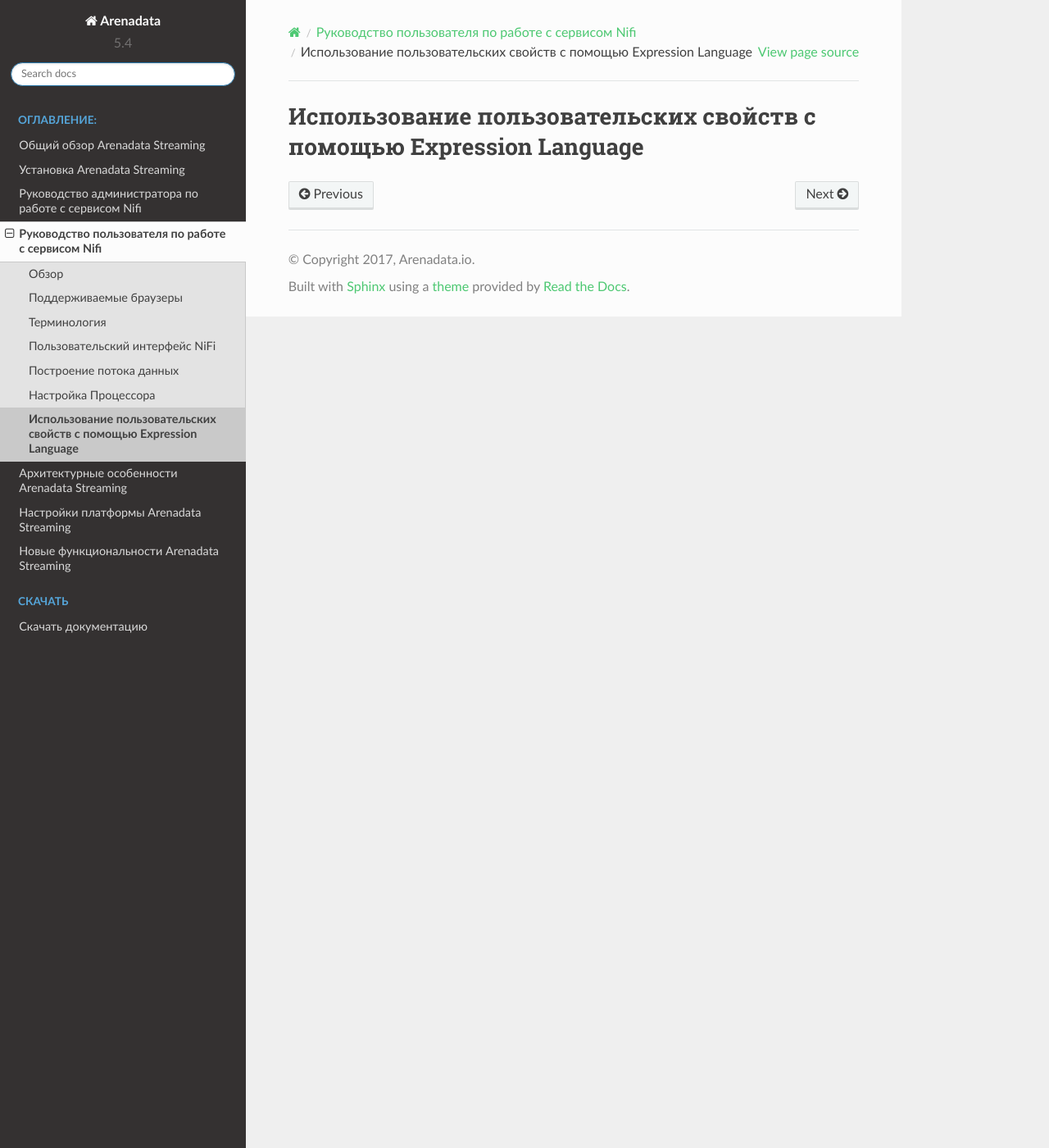
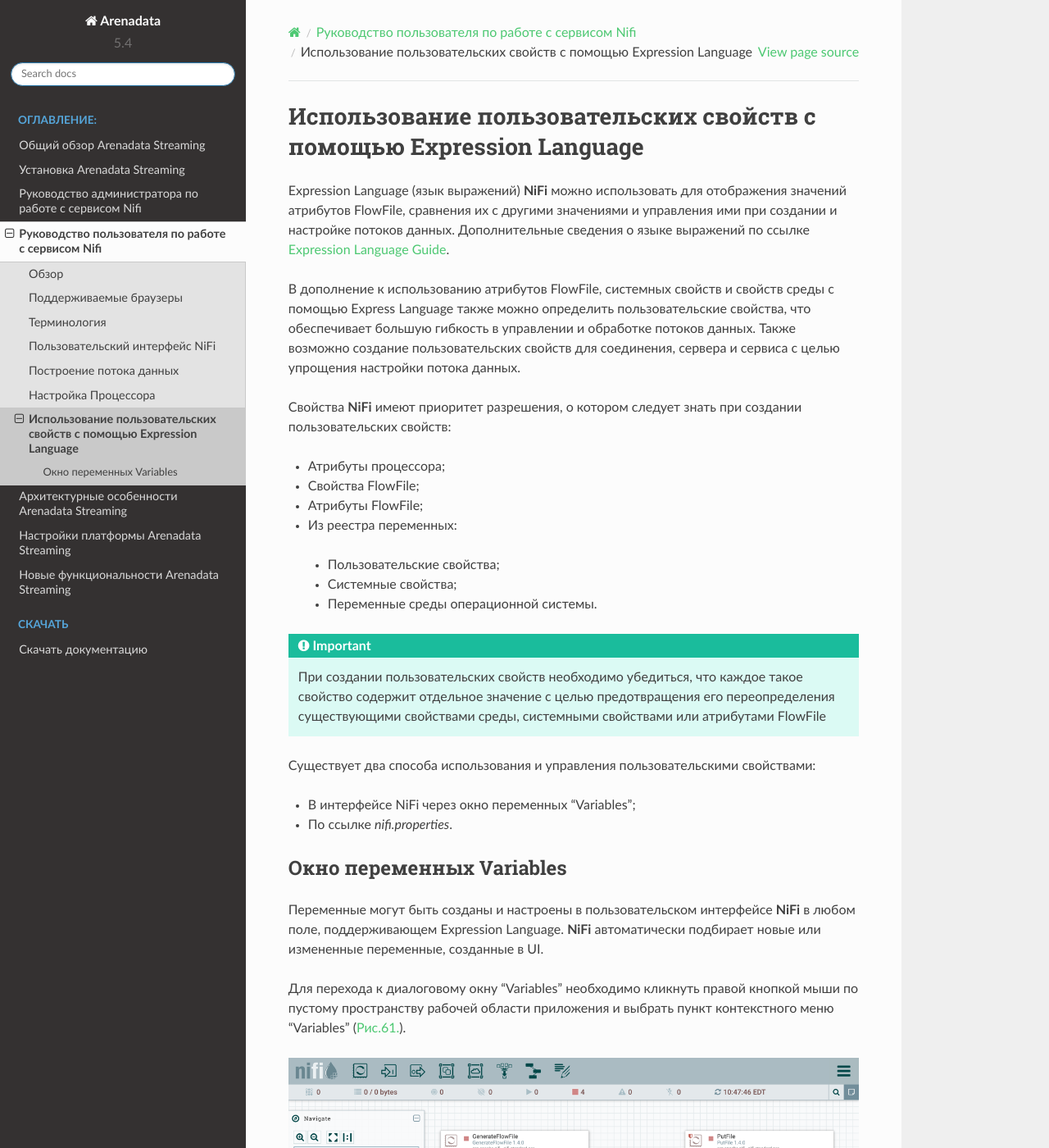
Before and after one commit to arenadata/docs_ads, a Sphinx documentation site: the page built from source/UserNIFI/Properties.rst, in a window 1280 px wide and 1400 px high. Shown: the whole window at 82% size. Built offline with Sphinx 7.4.7 and the Read the Docs theme 2.0.0, drawn with Linux system fonts in a browser that asks for light colours; pages that are not in the unit, such as notebooks, are missing from menus; some of the changed text lies outside the part shown.

Commit message:
Update Properties.rst

```diff
--- a/source/UserNIFI/Properties.rst
+++ b/source/UserNIFI/Properties.rst
@@ -1,2 +1,63 @@
 Использование пользовательских свойств с помощью Expression Language
 =======================================================================
+
+
+Expression Language (язык выражений) **NiFi** можно использовать для отображения значений атрибутов FlowFile, сравнения их с другими значениями и управления ими при создании и настройке потоков данных. Дополнительные сведения о языке выражений по ссылке `Expression Language Guide <https://nifi.apache.org/docs/nifi-docs/html/expression-language-guide.html>`_.
+
+В дополнение к использованию атрибутов FlowFile, системных свойств и свойств среды с помощью Express Language также можно определить пользовательские свойства, что обеспечивает большую гибкость в управлении и обработке потоков данных. Также возможно создание пользовательских свойств для соединения, сервера и сервиса с целью упрощения настройки потока данных.
+
+Свойства **NiFi** имеют приоритет разрешения, о котором следует знать при создании пользовательских свойств:
+
++ Атрибуты процессора;
++ Свойства FlowFile;
++ Атрибуты FlowFile;
++ Из реестра переменных:
+
+ + Пользовательские свойства;
+ + Системные свойства;
+ + Переменные среды операционной системы.
+
+.. important:: При создании пользовательских свойств необходимо убедиться, что каждое такое свойство содержит отдельное значение с целью предотвращения его переопределения существующими свойствами среды, системными свойствами или атрибутами FlowFile
+
+Существует два способа использования и управления пользовательскими свойствами:
+
++ В интерфейсе NiFi через окно переменных "Variables";
++ По ссылке *nifi.properties*.
+
+
+Окно переменных Variables
+--------------------------
+
+Переменные могут быть созданы и настроены в пользовательском интерфейсе **NiFi** в любом поле, поддерживающем Expression Language. **NiFi** автоматически подбирает новые или измененные переменные, созданные в UI.
+
+Для перехода к диалоговому окну "Variables" необходимо кликнуть правой кнопкой мыши по пустому пространству рабочей области приложения и выбрать пункт контекстного меню "Variables" (:numref:`Рис.%s.<ADS_UserNIFI_Properties_Variables-open1>`).
+
+
+.. _ADS_UserNIFI_Properties_Variables-open1:
+
+.. figure:: ../imgs/ADS_UserNIFI_Properties_Variables-open1.*
+   :align: center
+
+   Переход к "Variables" с рабочей области NiFi
+
+
+При выборе группы процессов переход к "Variables" также доступен из контекстного меню (:numref:`Рис.%s.<ADS_UserNIFI_Properties_Variables-open2>`).
+
+
+.. _ADS_UserNIFI_Properties_Variables-open2:
+
+.. figure:: ../imgs/ADS_UserNIFI_Properties_Variables-open2.*
+   :align: center
+
+   Переход к "Variables" через группы процессов
+
+
+Диалоговое окно создания и настроек пользовательских свойств "Variables" представлено на рисунке (:numref:`Рис.%s.<ADS_UserNIFI_Properties_Variables>`).
+
+
+.. _ADS_UserNIFI_Properties_Variables:
+
+.. figure:: ../imgs/ADS_UserNIFI_Properties_Variables.*
+   :align: center
+
+   Диалоговое окно "Variables"
```
